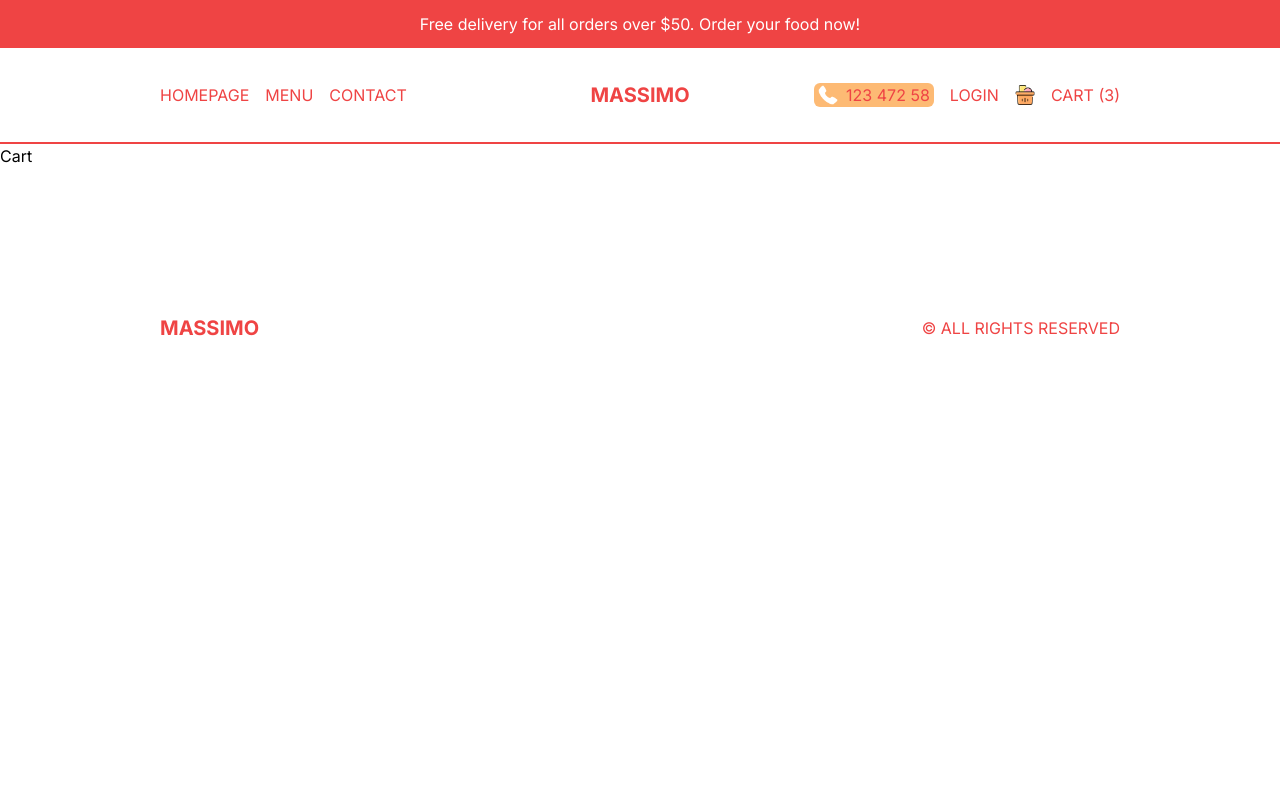
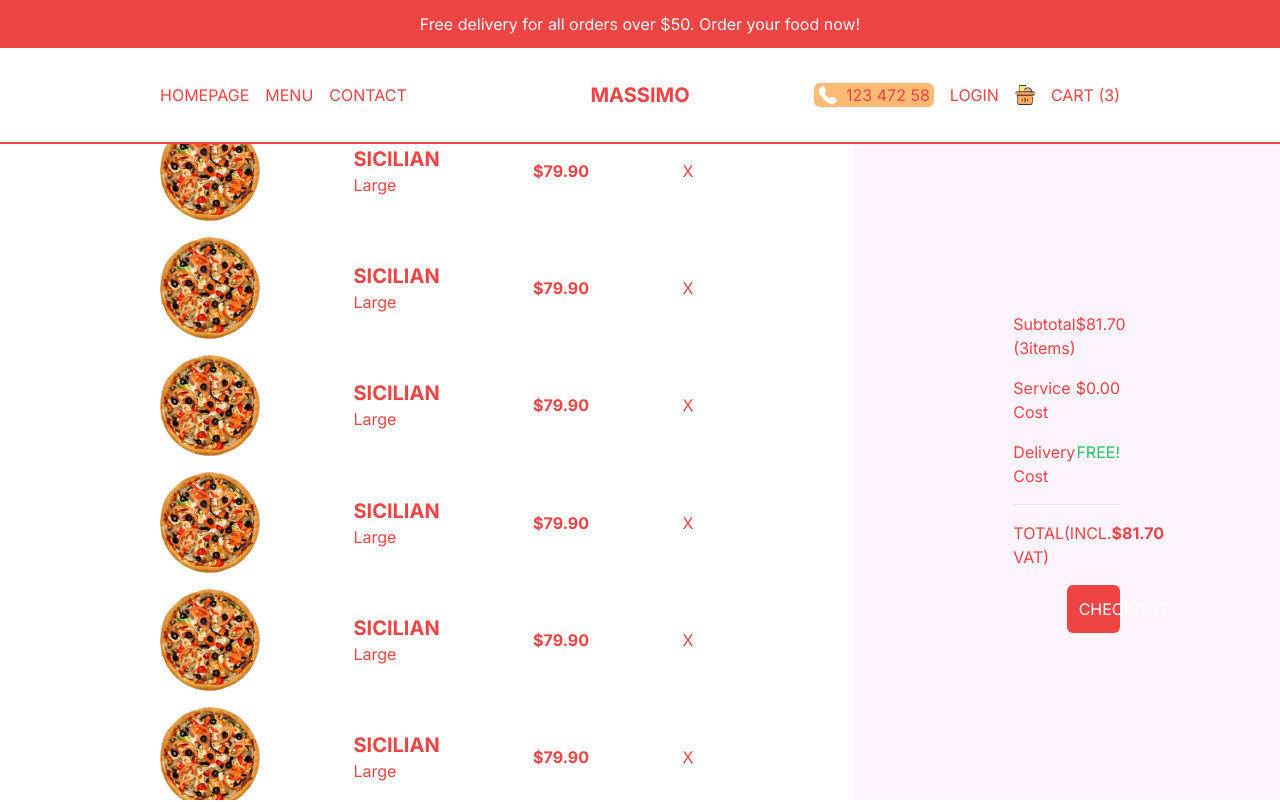
Before and after one commit to steeven-louk/restaurant, a Next.js app: page /cart in a window 1280 px wide. Shown: the top 802 px of the page. Built offline with nearby package versions, Linux system fonts and the light colour scheme.

Commit message:
mise en place de la page cart

```diff
--- a/src/app/cart/page.tsx
+++ b/src/app/cart/page.tsx
@@ -1,8 +1,101 @@
+import Image from 'next/image'
 import React from 'react'
 
 const Cart = () => {
   return (
-    <div>Cart</div>
+    <div className='h-[calc(100vh-6rem)] md:h-[calc(100vh-9rem)] flex flex-col text-red-500 lg:flex-row  '>
+      {/* PRODUCT CONTAINER */}
+      <div className="h-1/2 p-4 flex flex-col justify-center overflow-scroll lg:h-full lg:w-2/3 2xl:w-1/2 lg:px-20 xl:px-40">
+        {/* SINGLE ITEM */}
+        <div className=" flex items-center justify-between mb-4 ">
+          <Image src="/temporary/p1.png" alt="" width={100} height={100} />
+          <div className="">
+            <h1 className='uppercase text-xl font-bold'>sicilian</h1>
+            <span>Large</span>
+          </div>
+          <h2 className='font-bold'>$79.90</h2>
+          <span className='cursor-pointer'>X</span>
+        </div>
+
+           {/* SINGLE ITEM */}
+           <div className=" flex items-center justify-between mb-4 ">
+          <Image src="/temporary/p1.png" alt="" width={100} height={100} />
+          <div className="">
+            <h1 className='uppercase text-xl font-bold'>sicilian</h1>
+            <span>Large</span>
+          </div>
+          <h2 className='font-bold'>$79.90</h2>
+          <span className='cursor-pointer'>X</span>
+        </div>
+
+           {/* SINGLE ITEM */}
+           <div className=" flex items-center justify-between mb-4 ">
+          <Image src="/temporary/p1.png" alt="" width={100} height={100} />
+          <div className="">
+            <h1 className='uppercase text-xl font-bold'>sicilian</h1>
+            <span>Large</span>
+          </div>
+          <h2 className='font-bold'>$79.90</h2>
+          <span className='cursor-pointer'>X</span>
+        </div>
+
+           {/* SINGLE ITEM */}
+           <div className=" flex items-center justify-between mb-4 ">
+          <Image src="/temporary/p1.png" alt="" width={100} height={100} />
+          <div className="">
+            <h1 className='uppercase text-xl font-bold'>sicilian</h1>
+            <span>Large</span>
+          </div>
+          <h2 className='font-bold'>$79.90</h2>
+          <span className='cursor-pointer'>X</span>
+        </div>
+
+           {/* SINGLE ITEM */}
+           <div className=" flex items-center justify-between mb-4 ">
+          <Image src="/temporary/p1.png" alt="" width={100} height={100} />
+          <div className="">
+            <h1 className='uppercase text-xl font-bold'>sicilian</h1>
+            <span>Large</span>
+          </div>
+          <h2 className='font-bold'>$79.90</h2>
+          <span className='cursor-pointer'>X</span>
+        </div>
+
+           {/* SINGLE ITEM */}
+           <div className=" flex items-center justify-between mb-4 ">
+          <Image src="/temporary/p1.png" alt="" width={100} height={100} />
+          <div className="">
+            <h1 className='uppercase text-xl font-bold'>sicilian</h1>
+            <span>Large</span>
+          </div>
+          <h2 className='font-bold'>$79.90</h2>
+          <span className='cursor-pointer'>X</span>
+        </div>
+      </div>
+
+      {/* PAYMENT CONTAINER */}
+      <div className="h-1/2 p-4 bg-fuchsia-50 flex flex-col gap-4 justify-center lg:h-full lg:w-1/3 2xl:w-1/2 xl:px-40 lg:px-20 2xl:text-xl 2xl:gap-6">
+        <div className="flex justify-between">
+          <span className=''>Subtotal (3items)</span>
+          <span className=''>$81.70</span>
+        </div>
+        <div className="flex justify-between">
+          <span className=''>Service Cost</span>
+          <span className=''>$0.00</span>
+        </div>
+        <div className="flex justify-between">
+          <span className=''>Delivery Cost</span>
+          <span className='text-green-500'>FREE!</span>
+        </div>
+        <hr className="" />
+
+        <div className="flex justify-between">
+          <span className=''>TOTAL(INCL. VAT)</span>
+          <span className='font-bold'>$81.70</span>
+        </div>
+        <button className='bg-red-500 text-white p-3 rounded-md w-1/2 self-end'>CHECKOUT</button>
+      </div>
+    </div>
   )
 }
 
```
